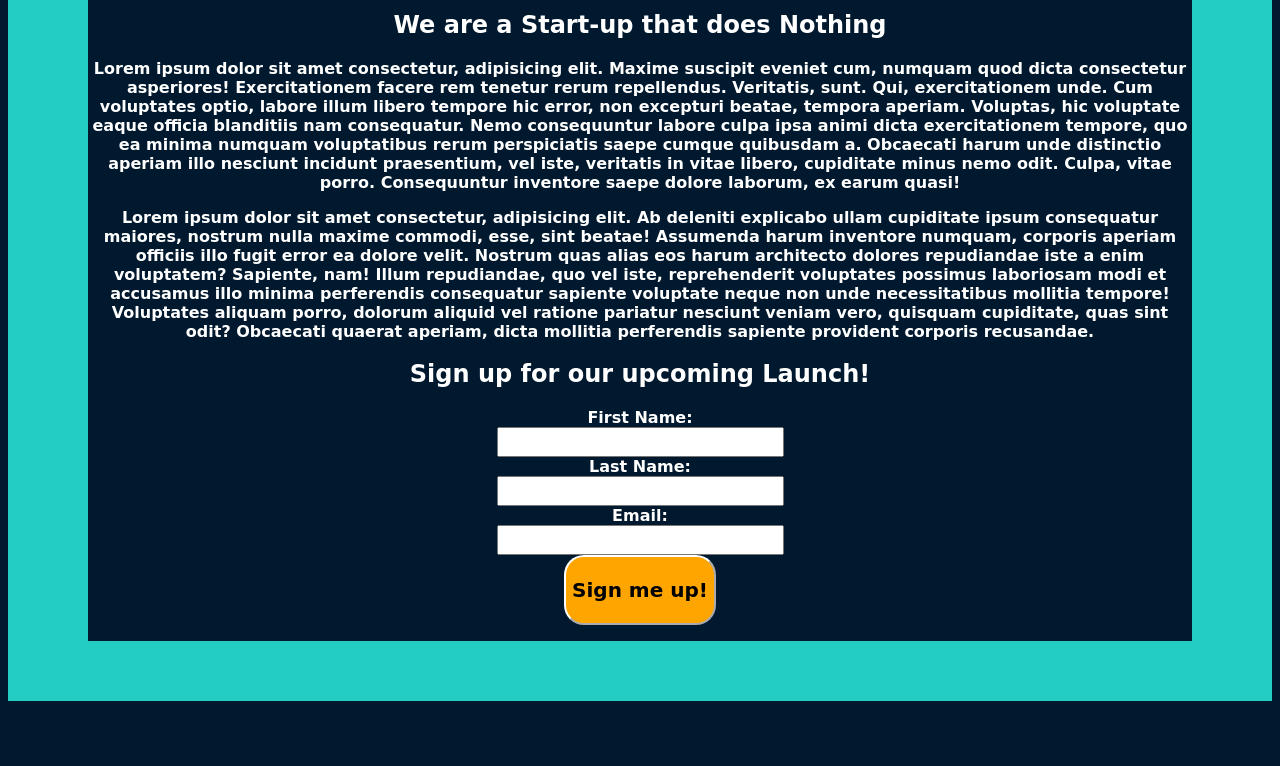
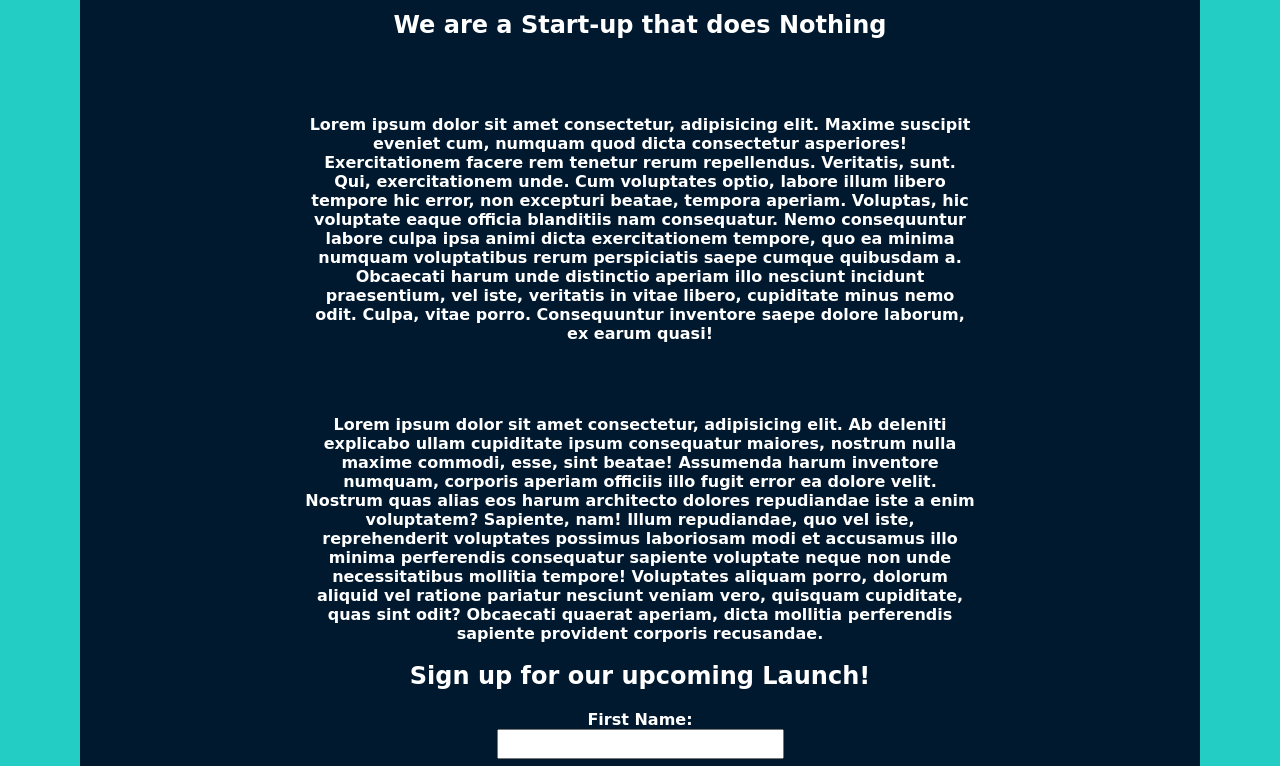
Before and after one commit to ManavMhatre/first-capstone-proj, a plain HTML site: page index.html in a window 1280 px wide. Shown: the part 89-855 px from the top of the page. Before the commit the page ends 800 px from the top, so only its background shows below. Drawn offline with Linux system fonts and the light colour scheme.

Commit message:
styles.css

```diff
--- a/styles.css
+++ b/styles.css
@@ -7,6 +7,7 @@ body{
     border-left-style: solid;
     border-right-style: solid;
     border-bottom:60px solid rgb(36, 205, 196);
+    margin: 0px;
 }
 
 h1{
@@ -35,7 +36,9 @@ input{
 }
 
 p{
-
+    padding-top: 5%;
+    padding-left: 20%;
+    padding-right: 20%;
     font-family: cursive;
     font-weight: bolder;
 
@@ -50,13 +53,16 @@ p{
 }
 
 #firstname{
+    margin-bottom: 10px;
     font-size: 20px;
 }
 
 #lastname{
+    margin-bottom: 20px;
     font-size: 20px;
 }
 
 #email{
+    margin-bottom: 20px;
     font-size: 20px;
 }
```
